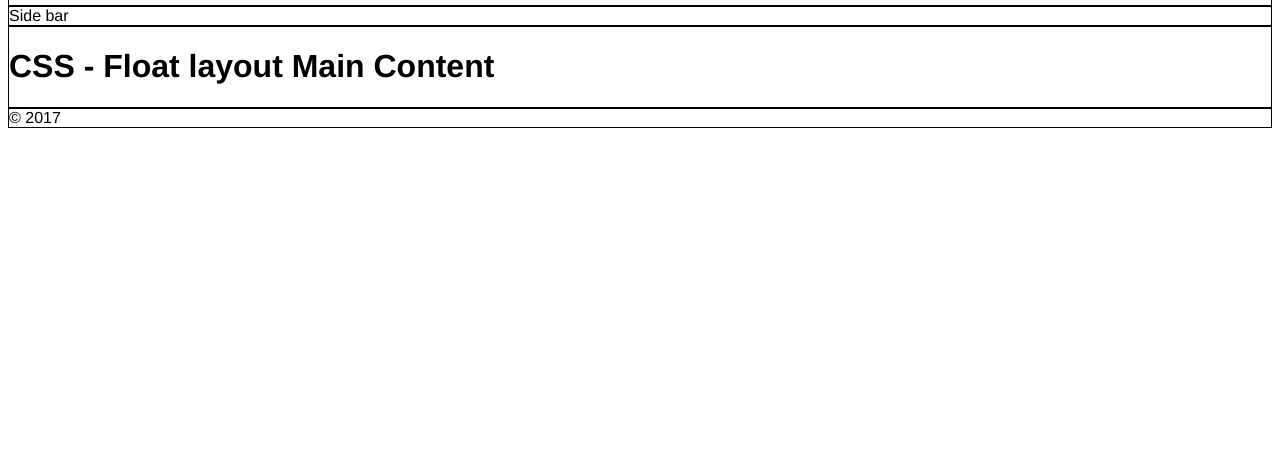
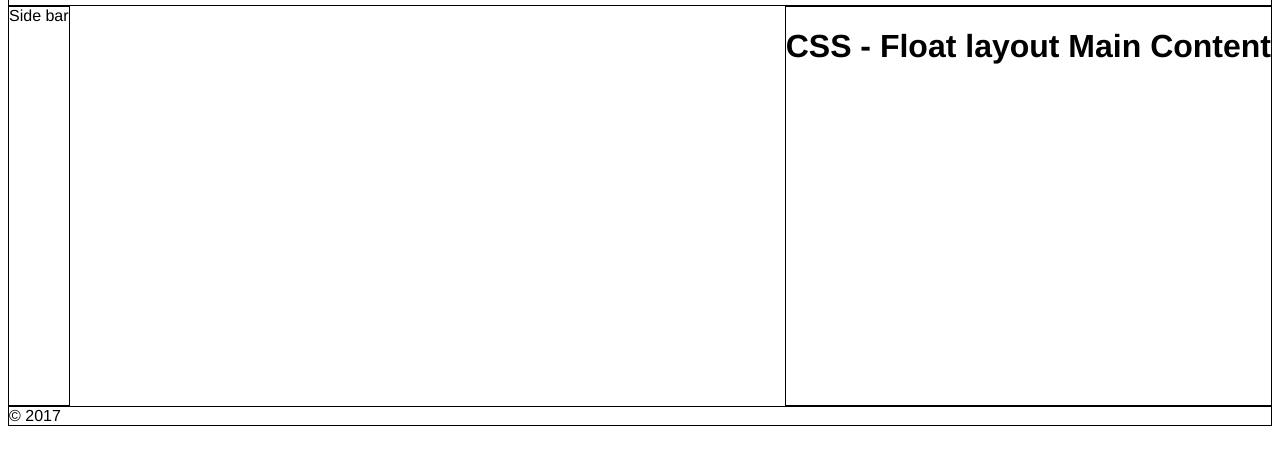
Before and after one commit to stavarotti/fall17-tt-foundations, a plain HTML site: page class9/float-layout.html in a window 1280 px wide. Shown: the part 58-518 px from the top of the page. Drawn offline with Linux system fonts and the light colour scheme.

Commit message:
Class 9 Resource Updates

```diff
--- a/class9/css/float-layout.css
+++ b/class9/css/float-layout.css
@@ -4,3 +4,17 @@ main,
 #sidebar {
   border: 1px solid #000;
 }
+
+#sidebar {
+  float: left;
+  height: 50vh;
+}
+
+main {
+  float: right;
+  height: 50vh;
+}
+
+footer {
+  clear: right;
+}
```
